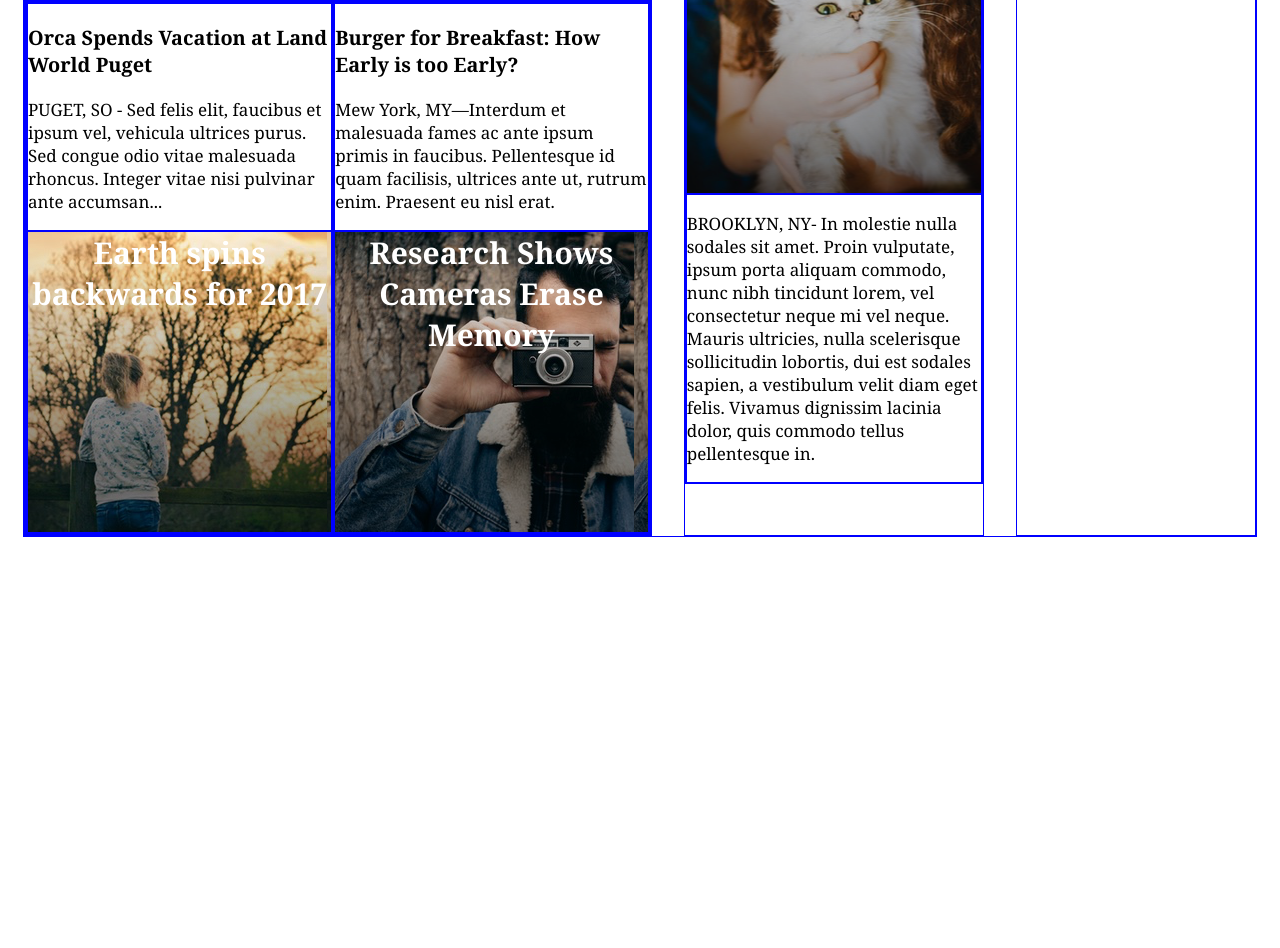
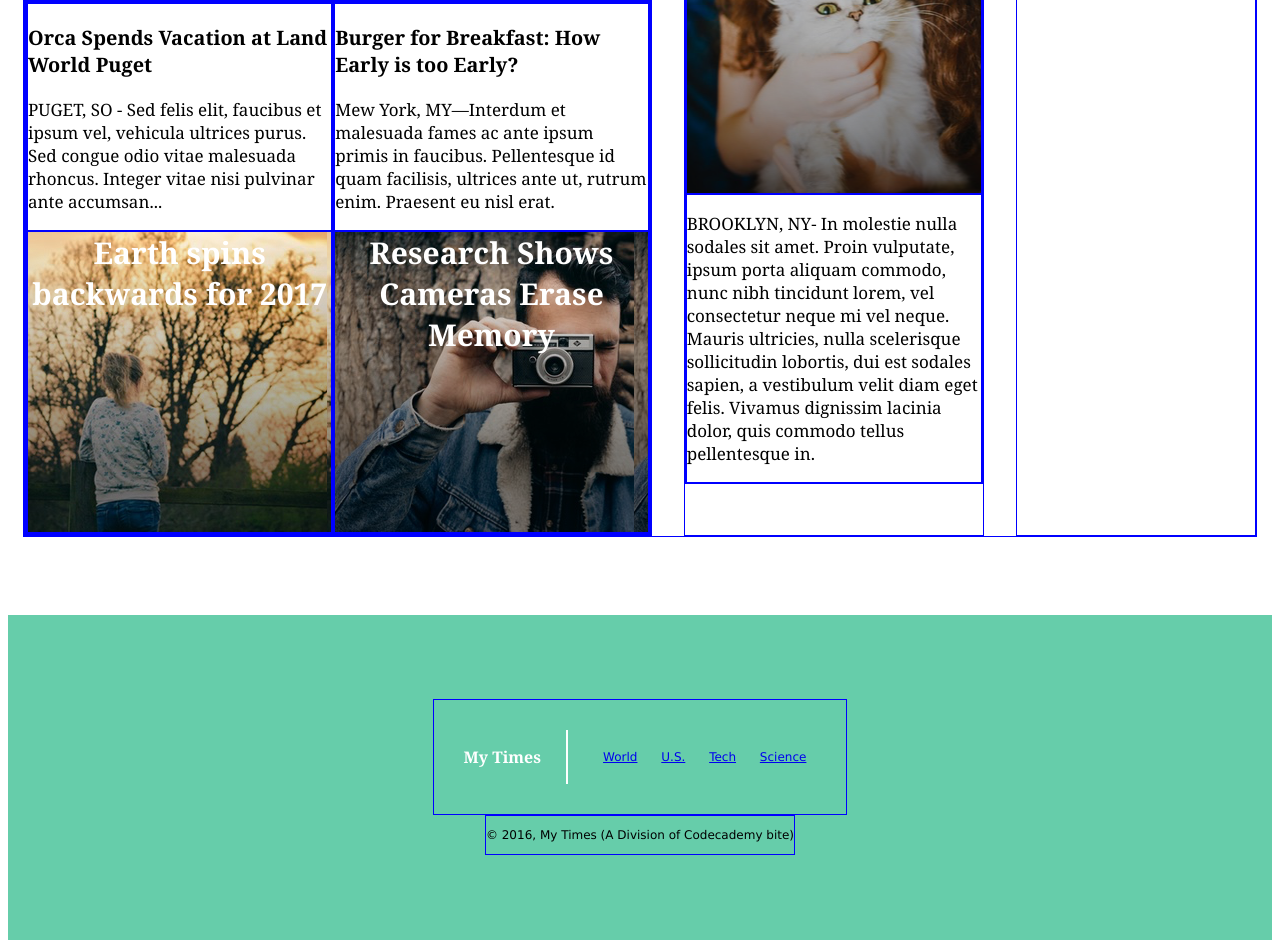
Before and after one commit to Jianavel/My-Times, a plain HTML site: page index.html in a window 1280 px wide. Shown: the part 716-1664 px from the top of the page. Before the commit the page ends 1331 px from the top, so only its background shows below. Drawn offline with Linux system fonts and the light colour scheme.

Commit message:
Added footer, mostly

```diff
--- a/index.html
+++ b/index.html
@@ -86,14 +86,25 @@
                 <span class="bites">Advertising Internet Online</span>
                 <span class="bites">Illustration in Marketing Materials</span>
                 <span class="bites">Finally a Top Secret Way You Can</span>
-              </div>
-
+            </div>
           </div>
         </div>
       </div>
 
   </body>
   <footer>
+      <div class="logo-info">
+        <span class="mytimes"> My Times</span>
 
+      <nav>
+        <span><a href="#">World</a></span>
+        <span><a href="#">U.S.</a></span>
+        <span><a href="#">Tech</a></span>
+        <span><a href="#">Science</a></span>
+      </nav>
+      </div>
+      <div class="copywrite">
+        <p>© 2016, My Times (A Division of Codecademy bite)</p>
+      </div>
   </footer>
 </html>
--- a/resources/css/style.css
+++ b/resources/css/style.css
@@ -147,3 +147,56 @@ margin: 0;
 }
 
 /* Footer*/
+
+footer {
+/*
+  align-content: space-between;
+  padding: 120px; */
+
+    display: flex;
+    align-items: center;
+    justify-content: center;
+    flex-direction: column;
+    width: 100%;
+    height: 325px;
+    background-color: mediumaquamarine;
+    font-family: Verdana;
+    font-size: 12px;
+    margin: auto;
+}
+
+div {
+    display: block;
+}
+.logo-info{
+
+  display: flex;
+  justify-content: center;
+  padding: 30px;
+
+
+}
+.mytimes {
+  display: inline-block;
+  align-content: center;
+  padding-right: 25px;
+  font-family: Georgia;
+  font-size: 16px;
+  font-weight: bold;
+  color: white;
+  border-right: 2px solid white;
+}
+.copywrite {
+  display: flex;
+  justify-content: center;
+}
+
+footer nav {
+  display: inline-block;
+  padding-left: 25px;
+}
+
+nav span {
+    display: inline-block;
+    padding: 20px 10px;
+}
```
